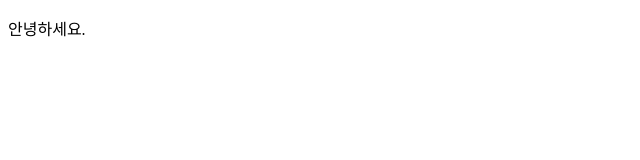
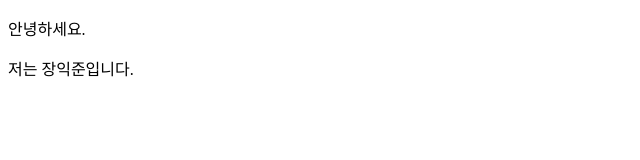
Before and after one commit to ikjoon25/ikjoon, a plain HTML site: page index.html in a window 1280 px wide. Shown: the whole page, without its empty margins (0-640 px from the left). Drawn offline with Linux system fonts and the light colour scheme.

Commit message:
add input

```diff
--- a/index.html
+++ b/index.html
@@ -8,5 +8,6 @@
 </head>
 <body>
     <P>안녕하세요.</P>
+    <p>저는 장익준입니다.</p>
 </body>
 </html>
```
